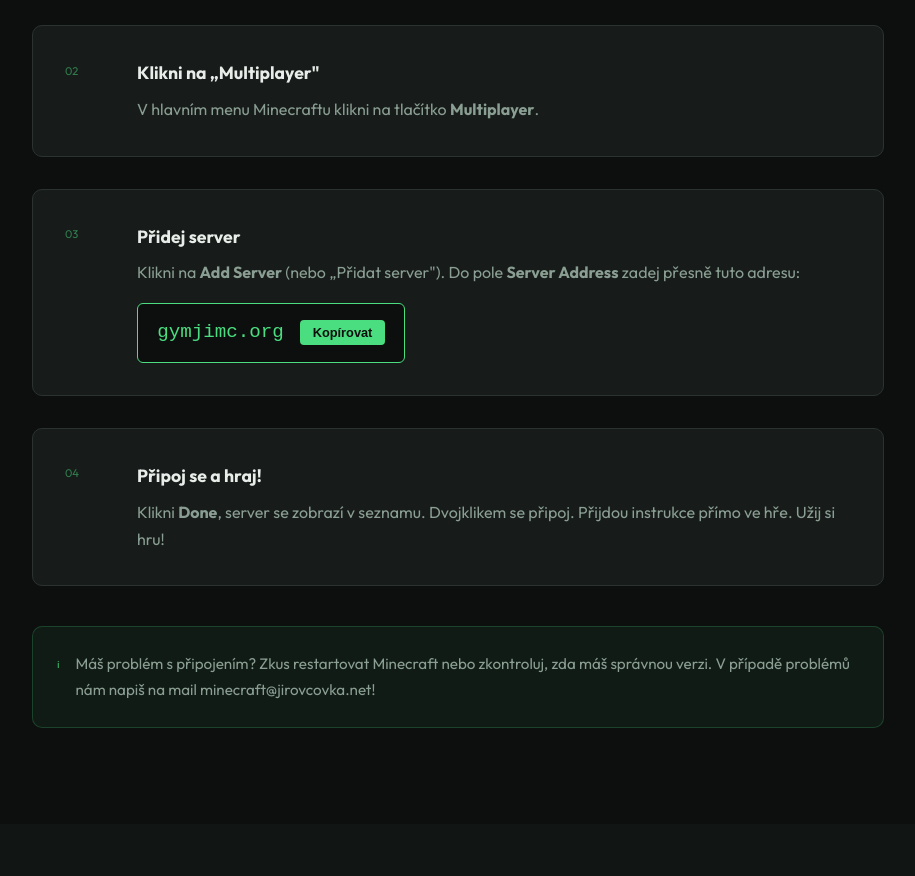
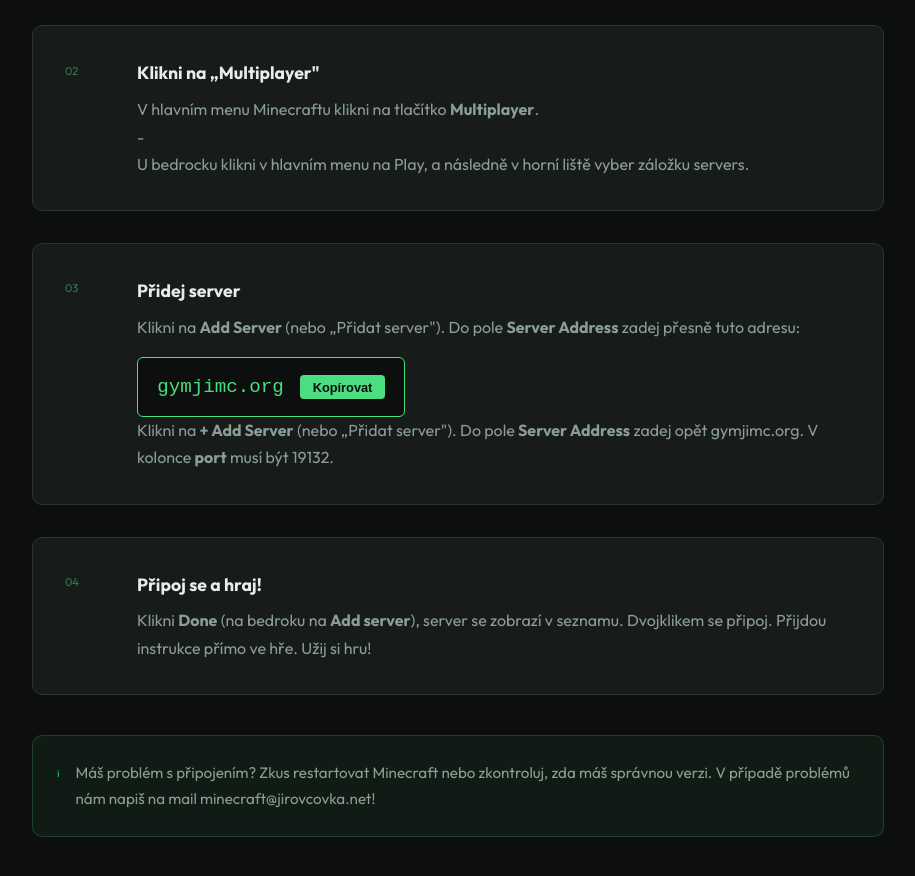
Before and after one commit to Hooooooooonza/gymjimcWEB, a website: page public/index.html in a window 1280 px wide. Shown: the part 1660-2536 px from the top of the page, without its empty margins (182-1097 px from the left). Drawn offline with Linux system fonts and the light colour scheme; no server answers.

Commit message:
Update instructions for Bedrock Edition connection

```diff
--- a/public/index.html
+++ b/public/index.html
@@ -54,7 +54,7 @@
             <h3>Spusť Minecraft Java Edition</h3>
             <p>Ujisti se, že máš nainstalovaný <strong>Minecraft Java Edition</strong> (nebo Bedrock - instrukce níže). Můžeš se připojit přes Minecraft verze<strong> 1.19 až 1.21.11</strong>, ale doporučujeme 1.21.1 - 1.21.11.</p>
             <p>-
-           <p>Jak se připojit přes Bedrock Edition: Postup je téměř stejný jako u Java Edition, až na to, že v kolonce ''Port'' musíš zadat číslo 19132.
+            <p>Jak se připojit přes Bedrock Edition: Postup je téměř stejný jako u Java Edition, až na to, že v kolonce ''Port'' musíš zadat číslo 19132.
           </div>
         </div>
         <div class="step">
@@ -62,6 +62,8 @@
           <div class="step-body">
             <h3>Klikni na „Multiplayer"</h3>
             <p>V hlavním menu Minecraftu klikni na tlačítko <strong>Multiplayer</strong>.</p>
+            <p>-
+            <p>U bedrocku klikni v hlavním menu na Play, a následně v horní liště vyber záložku servers.</p>
           </div>
         </div>
         <div class="step">
@@ -73,13 +75,14 @@
               <span id="server-address">gymjimc.org</span>
               <button class="copy-btn" onclick="copyAddress()">Kopírovat</button>
             </div>
+            <p>Klikni na <strong>+ Add Server</strong> (nebo „Přidat server"). Do pole <strong>Server Address</strong> zadej opět gymjimc.org. V kolonce <strong>port</strong> musí být 19132.</p>
           </div>
         </div>
         <div class="step">
           <div class="step-num pixel">04</div>
           <div class="step-body">
             <h3>Připoj se a hraj!</h3>
-            <p id="join-step4">Klikni <strong>Done</strong>, server se zobrazí v seznamu. Dvojklikem se připoj. Přijdou instrukce přímo ve hře. Užij si hru!
+            <p id="join-step4">Klikni <strong>Done</strong> (na bedroku na <strong>Add server</strong>), server se zobrazí v seznamu. Dvojklikem se připoj. Přijdou instrukce přímo ve hře. Užij si hru!
 
             </p>
           </div>
```
